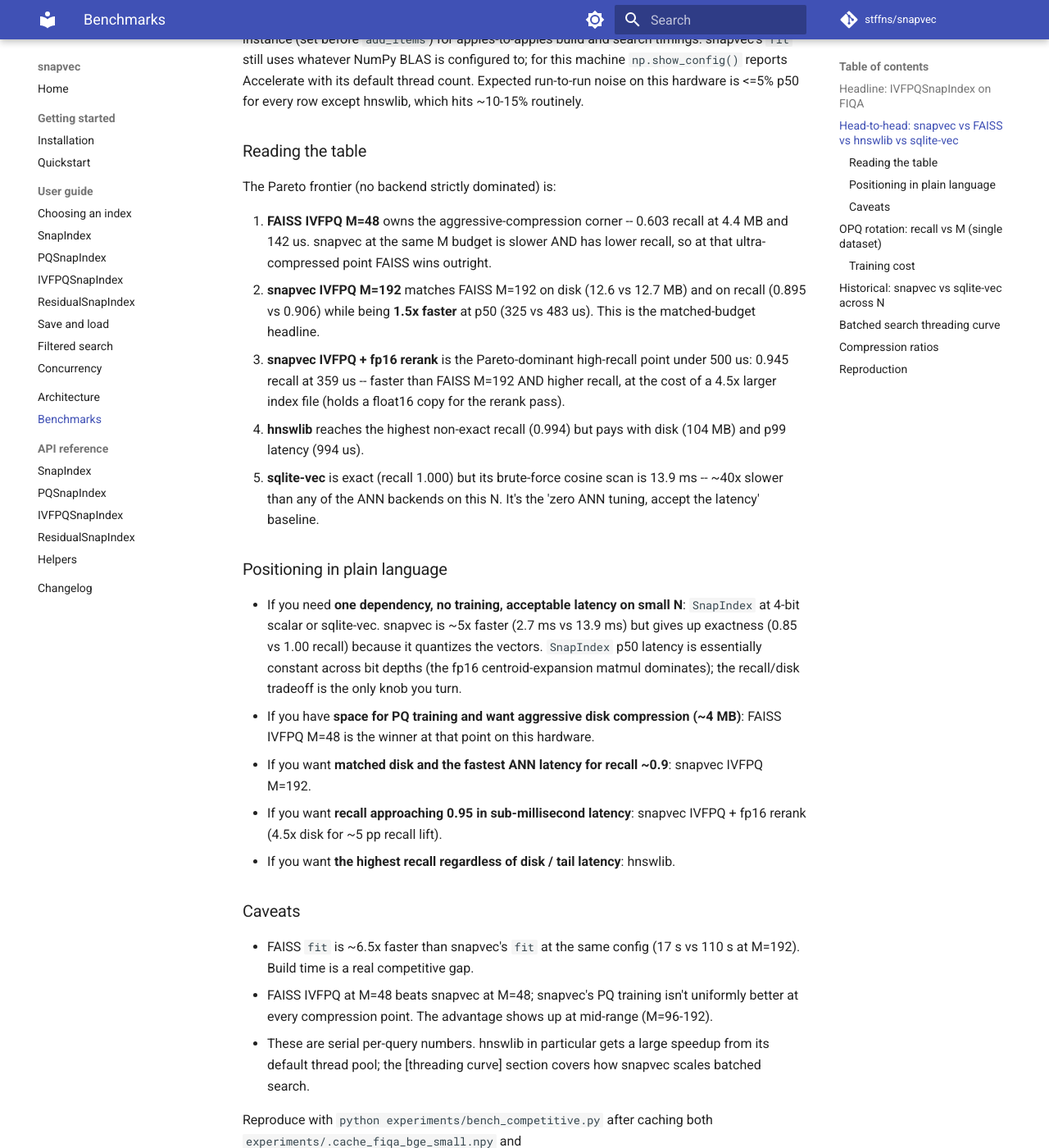
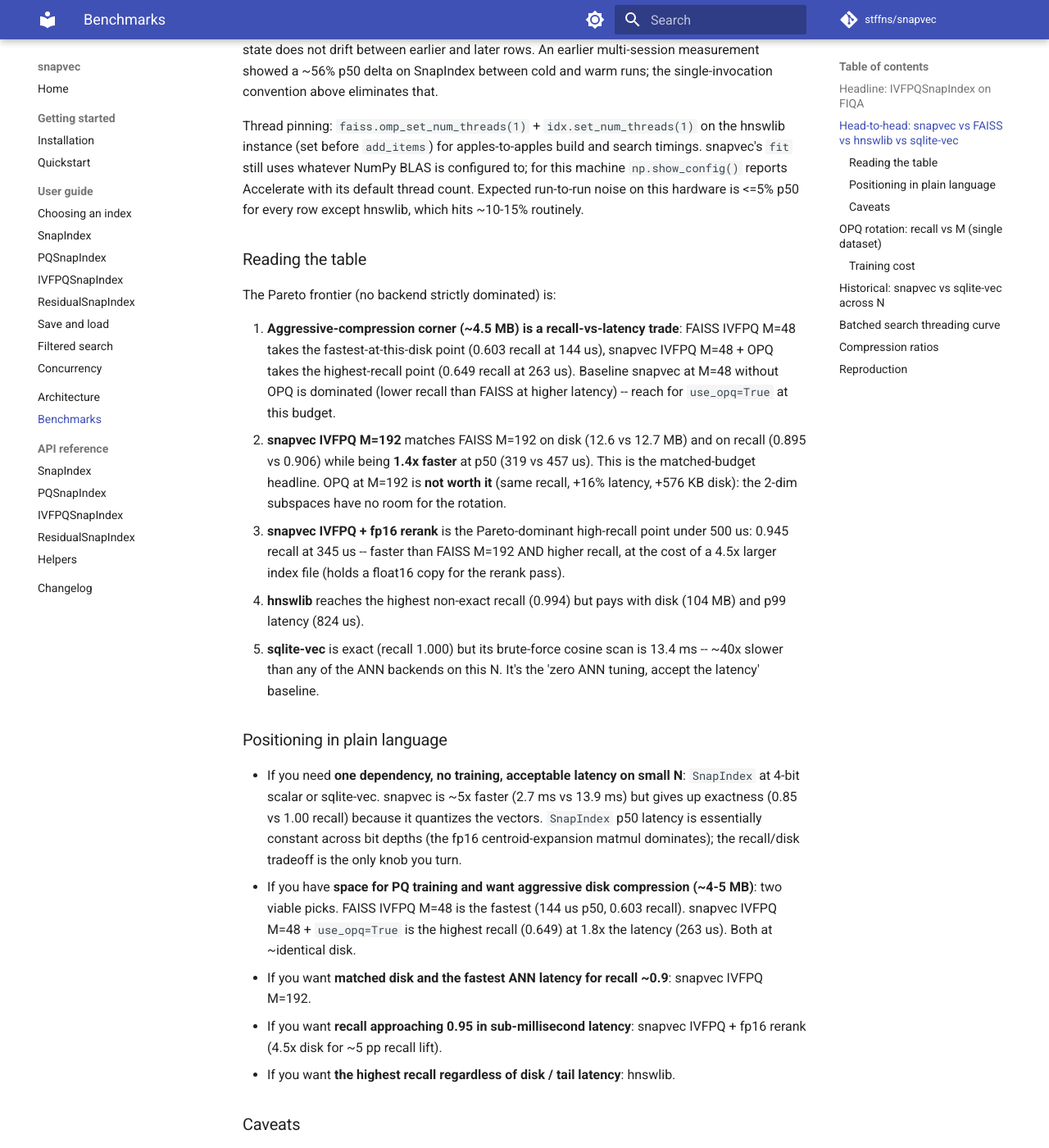
Before and after one commit to stffns/snapvec, an MkDocs documentation site: the page built from docs/benchmarks.md, in a window 1280 px wide and 1400 px high, scrolled down 2091 px. Shown: the whole window at 82% size. Built offline with MkDocs 1.6.1 and Material for MkDocs 9.7.7, drawn with Linux system fonts in a browser that asks for light colours; comment, search, counter and statistics services are not loaded; some of the changed text lies outside the part shown.

Commit message:
bench: add OPQ rows to competitive table, refresh from v0.11.0 run
Re-ran bench_competitive.py on v0.11.0, adding snapvec IVFPQ rows
both with and without use_opq=True at M=48 and M=192.  Updates the
unified Pareto table in docs/benchmarks.md + narrative.

Matched-budget headline at M=48, 4-5 MB disk:

| backend                          | recall | p50 us |
|----------------------------------|-------:|-------:|
| snapvec IVFPQ M=48 + OPQ         |  0.649 |  263   |
| FAISS IVFPQ M=48                 |  0.603 |  144   |
| snapvec IVFPQ M=48 (no OPQ)      |  0.549 |  241   |

OPQ at M=48 buys ~10 pp recall over the non-OPQ snapvec row and
pulls it above FAISS on that corner.  The tradeoff vs FAISS is
1.8x latency (263 vs 144 us) for +4.6 pp recall at essentially
identical disk.  The earlier 'FAISS wins M=48 outright' narrative
is out of date; the corner is now a recall-vs-latency pick.

M=192 OPQ row confirms the negative result: same recall as baseline
(0.895), +16% latency, +576 KB for the stored rotation.  Keep it
disabled at d_sub=2.

Overall table values refresh across the board from the fresh v0.11
single-run (all within run-to-run noise of the previous numbers;
hnswlib p99 dropped from 994 to 824 us but that row has known
variance; sqlite-vec p99 jumped on this run, noted in the
methodology paragraph).

```diff
--- a/docs/benchmarks.md
+++ b/docs/benchmarks.md
@@ -43,16 +43,18 @@
 
 | Backend | recall@10 | p50 us | p99 us | disk MB | build s |
 |---------|----------:|-------:|-------:|--------:|--------:|
-| sqlite-vec (brute-force cosine, exact) | **1.000** | 13891 | 18628 | 91.1 | 0.5 |
-| hnswlib (M=32, ef_search=128) | 0.994 | 561 | 994 | 104.5 | 45 |
-| **snapvec IVFPQ + fp16 rerank (M=192)** | **0.945** | **359** | 457 | 56.9 | 108 |
-| FAISS IVFPQ (M=192) [matched-budget] | 0.906 | 483 | 584 | 12.7 | 17 |
-| **snapvec IVFPQ no rerank (M=192)** | 0.895 | **325** | 376 | 12.6 | 110 |
-| snapvec SnapIndex 4-bit scalar (full-scan) | 0.854 | 2676 | 3164 | 15.4 | 1.1 |
-| snapvec SnapIndex 3-bit scalar (full-scan) | 0.736 | 2688 | 3013 | 11.7 | 0.8 |
-| snapvec SnapIndex 2-bit scalar (full-scan) | 0.618 | 2726 | 4016 | 8.0 | 0.7 |
-| FAISS IVFPQ (M=48) | 0.603 | 142 | 200 | 4.4 | 10 |
-| snapvec IVFPQ no rerank (M=48) [matched-budget] | 0.549 | 267 | 350 | 4.3 | 33 |
+| sqlite-vec (brute-force cosine, exact) | **1.000** | 13401 | 40936 | 91.1 | 0.6 |
+| hnswlib (M=32, ef_search=128) | 0.994 | 524 | 824 | 104.5 | 44 |
+| **snapvec IVFPQ + fp16 rerank (M=192)** | **0.945** | **345** | 510 | 56.9 | 111 |
+| FAISS IVFPQ (M=192) [matched-budget] | 0.906 | 457 | 550 | 12.7 | 17 |
+| **snapvec IVFPQ no rerank (M=192)** | 0.895 | **319** | 502 | 12.6 | 110 |
+| snapvec IVFPQ no rerank (M=192) + OPQ | 0.895 | 368 | 557 | 13.2 | 112 |
+| snapvec SnapIndex 4-bit scalar (full-scan) | 0.854 | 2764 | 3099 | 15.4 | 1.1 |
+| snapvec SnapIndex 3-bit scalar (full-scan) | 0.736 | 2742 | 3815 | 11.7 | 0.8 |
+| **snapvec IVFPQ no rerank (M=48) + OPQ** | **0.649** | 263 | 331 | 4.9 | 33 |
+| snapvec SnapIndex 2-bit scalar (full-scan) | 0.618 | 2740 | 5594 | 8.0 | 0.7 |
+| FAISS IVFPQ (M=48) | 0.603 | 144 | 217 | 4.4 | 10 |
+| snapvec IVFPQ no rerank (M=48) [matched-budget] | 0.549 | 241 | 319 | 4.3 | 34 |
 
 Rows ordered by recall@10 descending.
 
@@ -78,21 +80,25 @@
 
 The Pareto frontier (no backend strictly dominated) is:
 
-1. **FAISS IVFPQ M=48** owns the aggressive-compression corner --
-   0.603 recall at 4.4 MB and 142 us.  snapvec at the same M budget
-   is slower AND has lower recall, so at that ultra-compressed point
-   FAISS wins outright.
+1. **Aggressive-compression corner (~4.5 MB) is a recall-vs-latency
+   trade**: FAISS IVFPQ M=48 takes the fastest-at-this-disk point
+   (0.603 recall at 144 us), snapvec IVFPQ M=48 + OPQ takes the
+   highest-recall point (0.649 recall at 263 us).  Baseline snapvec
+   at M=48 without OPQ is dominated (lower recall than FAISS at
+   higher latency) -- reach for `use_opq=True` at this budget.
 2. **snapvec IVFPQ M=192** matches FAISS M=192 on disk (12.6 vs
-   12.7 MB) and on recall (0.895 vs 0.906) while being **1.5x faster**
-   at p50 (325 vs 483 us).  This is the matched-budget headline.
+   12.7 MB) and on recall (0.895 vs 0.906) while being **1.4x faster**
+   at p50 (319 vs 457 us).  This is the matched-budget headline.
+   OPQ at M=192 is **not worth it** (same recall, +16% latency,
+   +576 KB disk): the 2-dim subspaces have no room for the rotation.
 3. **snapvec IVFPQ + fp16 rerank** is the Pareto-dominant high-recall
-   point under 500 us: 0.945 recall at 359 us -- faster than FAISS
+   point under 500 us: 0.945 recall at 345 us -- faster than FAISS
    M=192 AND higher recall, at the cost of a 4.5x larger index file
    (holds a float16 copy for the rerank pass).
 4. **hnswlib** reaches the highest non-exact recall (0.994) but pays
-   with disk (104 MB) and p99 latency (994 us).
+   with disk (104 MB) and p99 latency (824 us).
 5. **sqlite-vec** is exact (recall 1.000) but its brute-force
-   cosine scan is 13.9 ms -- ~40x slower than any of the ANN backends
+   cosine scan is 13.4 ms -- ~40x slower than any of the ANN backends
    on this N.  It's the 'zero ANN tuning, accept the latency' baseline.
 
 ### Positioning in plain language
@@ -105,8 +111,10 @@
   centroid-expansion matmul dominates); the recall/disk tradeoff is
   the only knob you turn.
 - If you have **space for PQ training and want aggressive disk
-  compression (~4 MB)**: FAISS IVFPQ M=48 is the winner at that
-  point on this hardware.
+  compression (~4-5 MB)**: two viable picks.  FAISS IVFPQ M=48 is
+  the fastest (144 us p50, 0.603 recall).  snapvec IVFPQ M=48 +
+  `use_opq=True` is the highest recall (0.649) at 1.8x the latency
+  (263 us).  Both at ~identical disk.
 - If you want **matched disk and the fastest ANN latency for
   recall ~0.9**: snapvec IVFPQ M=192.
 - If you want **recall approaching 0.95 in sub-millisecond latency**:
@@ -118,9 +126,11 @@
 
 - FAISS `fit` is ~6.5x faster than snapvec's `fit` at the same config
   (17 s vs 110 s at M=192).  Build time is a real competitive gap.
-- FAISS IVFPQ at M=48 beats snapvec at M=48; snapvec's PQ training
-  isn't uniformly better at every compression point.  The advantage
-  shows up at mid-range (M=96-192).
+- At M=48 without OPQ, FAISS's PQ training beats snapvec's.
+  Turning on `use_opq=True` flips that: snapvec + OPQ hits 0.649
+  recall at M=48 versus FAISS's 0.603, at comparable disk (4.9 vs
+  4.4 MB).  Baseline (non-OPQ) snapvec is dominated on this corner
+  so reach for `use_opq=True` at aggressive compression.
 - These are serial per-query numbers.  hnswlib in particular gets a
   large speedup from its default thread pool; the [threading curve]
   section covers how snapvec scales batched search.
```
Also changed, not shown: 1 other file.
